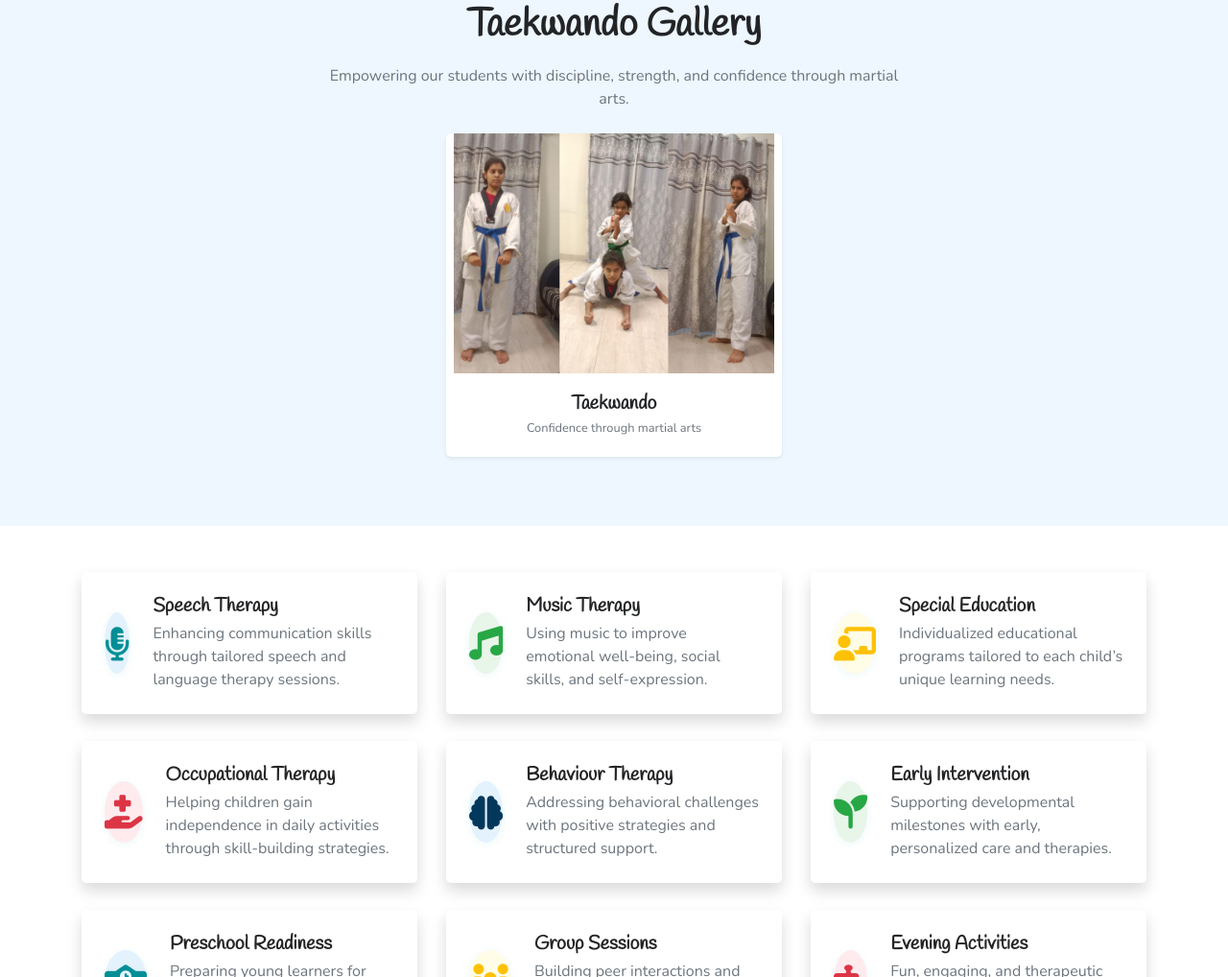
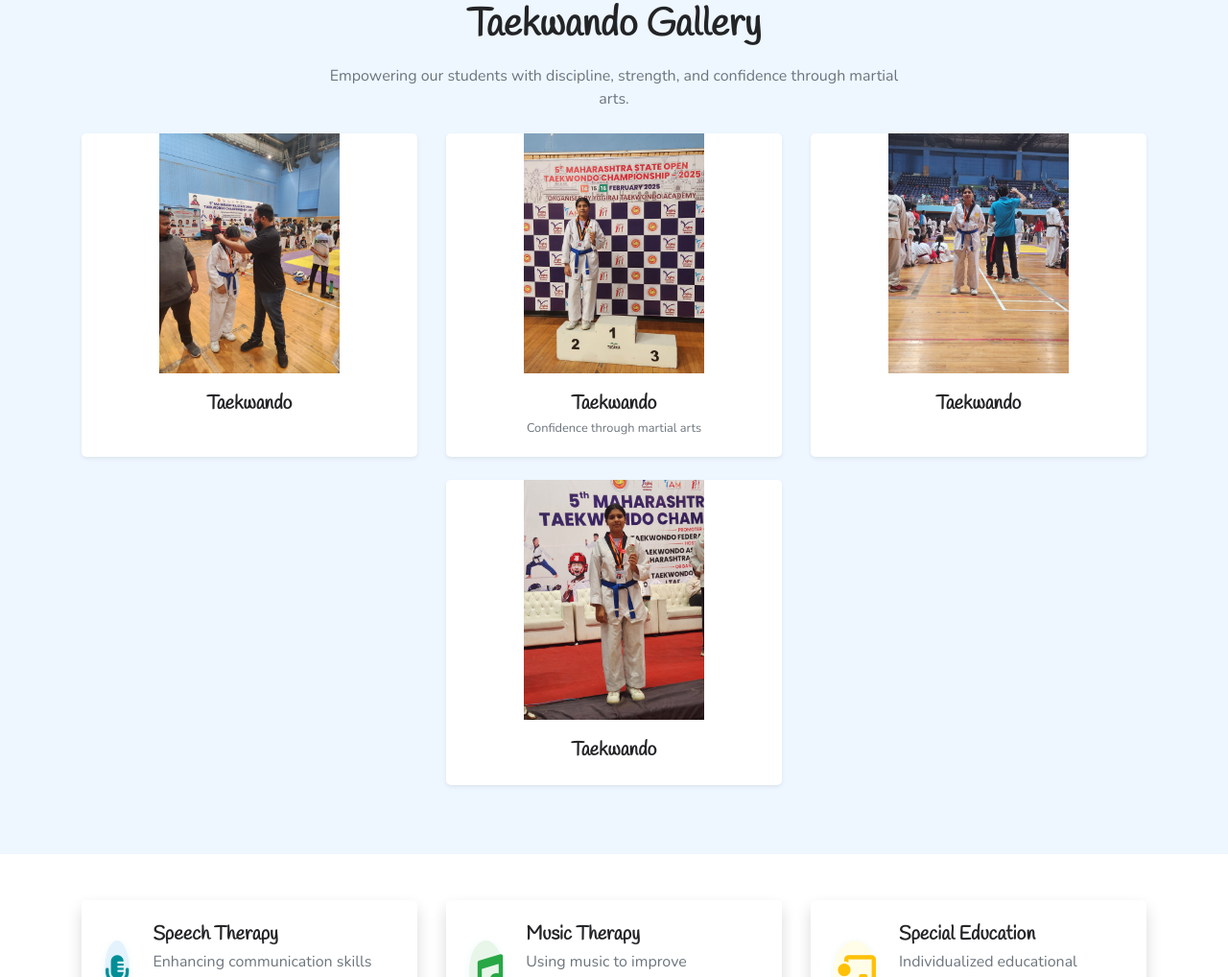
Before and after one commit to omkar-uni/lets-talk, a plain HTML site: page index.html in a window 1280 px wide. Shown: the part 1594-2612 px from the top of the page at 96% size. Drawn offline with nearby package versions, Linux system fonts and the light colour scheme.

Commit message:
Your message

```diff
--- a/index.html
+++ b/index.html
@@ -432,9 +432,9 @@
           <div class="card border-0 shadow-sm h-100">
             <div class="position-relative overflow-hidden rounded gallery-img-wrapper">
               <img class="img-fluid w-100 h-100 object-fit-cover"
-                src="img/Untitled design (89).png" alt="Taekwando" />
+                src="img/IMG-20250722-WA0011.jpg" alt="Taekwando" />
               <div class="portfolio-btn d-flex align-items-center justify-content-center">
-                <a href="img/Untitled design (89).png" data-lightbox="Taekwando"
+                <a href="img/IMG-20250722-WA0011.jpg" data-lightbox="Taekwando"
                   data-title="Taekwando Class">
                   <i class="fa fa-plus text-white" style="font-size: 48px"></i>
                 </a>
@@ -442,18 +442,18 @@
             </div>
             <div class="card-body text-center">
               <h5 class="mb-1">Taekwando</h5>
-              <p class="text-muted small mb-0">Confidence through martial arts</p>
+              <!-- <p class="text-muted small mb-0">Confidence through martial arts</p> -->
             </div>
           </div>
         </div>
-<!--
+
         <div class="col-lg-4 col-md-6 mb-4" data-aos="flip-up">
           <div class="card border-0 shadow-sm h-100">
             <div class="position-relative overflow-hidden rounded gallery-img-wrapper">
               <img class="img-fluid w-100 h-100 object-fit-cover"
-                src="img/WhatsApp Image 2025-06-27 at 21.06.05_bf5eab71.jpg" alt="Taekwando" />
+                src="img/IMG-20250722-WA0009.jpg" alt="Taekwando" />
               <div class="portfolio-btn d-flex align-items-center justify-content-center">
-                <a href="img/WhatsApp Image 2025-06-27 at 21.06.05_bf5eab71.jpg" data-lightbox="Taekwando"
+                <a href="img/IMG-20250722-WA0009.jpg" data-lightbox="Taekwando"
                   data-title="Taekwando Class">
                   <i class="fa fa-plus text-white" style="font-size: 48px"></i>
                 </a>
@@ -470,9 +470,9 @@
           <div class="card border-0 shadow-sm h-100">
             <div class="position-relative overflow-hidden rounded gallery-img-wrapper">
               <img class="img-fluid w-100 h-100 object-fit-cover"
-                src="img/WhatsApp Image 2025-06-27 at 21.06.05_ed57a4bc.jpg" alt="Taekwando" />
+                src="img/IMG-20250722-WA0010.jpg" alt="Taekwando" />
               <div class="portfolio-btn d-flex align-items-center justify-content-center">
-                <a href="img/WhatsApp Image 2025-06-27 at 21.06.05_ed57a4bc.jpg" data-lightbox="Taekwando"
+                <a href="img/IMG-20250722-WA0010.jpg" data-lightbox="Taekwando"
                   data-title="Taekwando Class">
                   <i class="fa fa-plus text-white" style="font-size: 48px"></i>
                 </a>
@@ -480,10 +480,30 @@
             </div>
             <div class="card-body text-center">
               <h5 class="mb-1">Taekwando</h5>
-              <p class="text-muted small mb-0">Confidence through martial arts</p>
+              <!-- <p class="text-muted small mb-0">Confidence through martial arts</p> -->
             </div>
           </div>
-        </div> -->
+        </div>
+
+          <div class="col-lg-4 col-md-6 mb-4" data-aos="flip-up">
+          <div class="card border-0 shadow-sm h-100">
+            <div class="position-relative overflow-hidden rounded gallery-img-wrapper">
+              <img class="img-fluid w-100 h-100 object-fit-cover"
+                src="img/IMG-20250722-WA0012.jpg" alt="Taekwando" />
+              <div class="portfolio-btn d-flex align-items-center justify-content-center">
+                <a href="img/IMG-20250722-WA0012.jpg" data-lightbox="Taekwando"
+                  data-title="Taekwando Class">
+                  <i class="fa fa-plus text-white" style="font-size: 48px"></i>
+                </a>
+              </div>
+            </div>
+            <div class="card-body text-center">
+              <h5 class="mb-1">Taekwando</h5>
+              <!-- <p class="text-muted small mb-0">Confidence through martial arts</p> -->
+            </div>
+          </div>
+        </div>
+
       </div>
     </div>
   </section>
```
Also changed, not shown: img/IMG-20250722-WA0009.jpg (added), img/IMG-20250722-WA0010.jpg (added), img/IMG-20250722-WA0011.jpg (added), img/IMG-20250722-WA0012.jpg (added), img/WhatsApp Image 2025-07-22 at 13.52.55_b02176ff.jpg (added).
